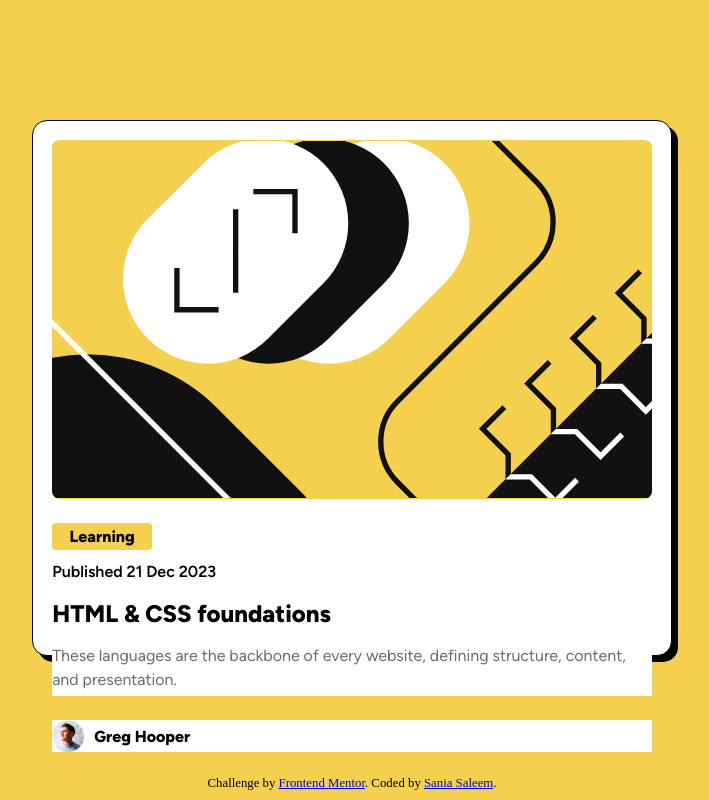
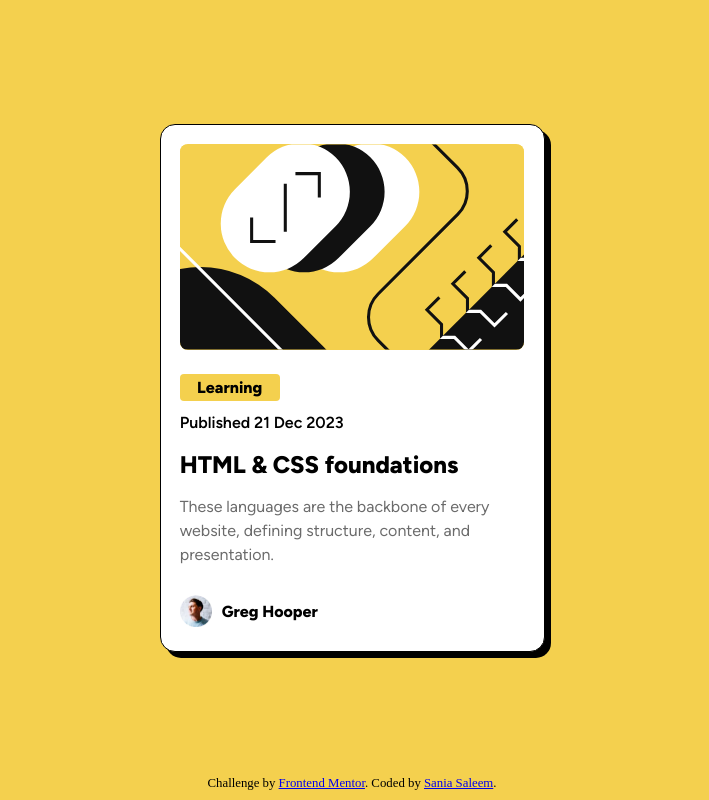
Before and after one commit to codeBloom361/blog-preview-card, a plain HTML site: page index.html in a window 1280 px wide. Shown: the whole page, without its empty margins (288-997 px from the left). Drawn offline with Linux system fonts and the light colour scheme.

Commit message:
CSS file updated

```diff
--- a/style.css
+++ b/style.css
@@ -90,3 +90,9 @@ footer{
 h2:hover{
     color: hsl(47, 88%, 63%);
 }
+@media (min-width: 768px){
+    .main-container{
+        max-width: 385px;
+        max-height: 528px;
+    }
+}
```
